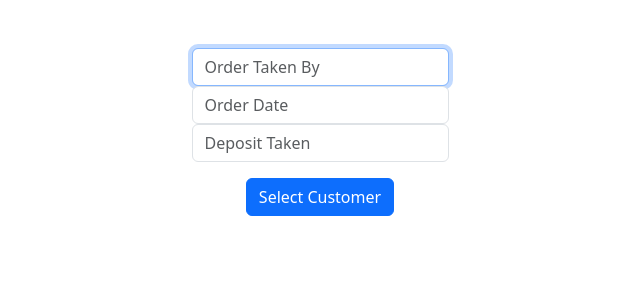
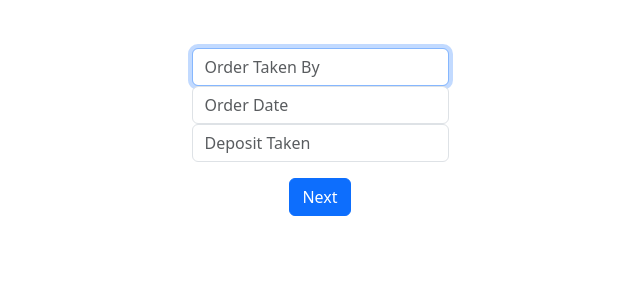
Before and after one commit to matthewellwood/project-4, a Flask app: page /customer_order in a window 1280 px wide. Shown: the part 80-380 px from the top of the page, without its empty margins (320-960 px from the left). Run offline with Flask 3, Linux system fonts and the light colour scheme; some libraries are stand-ins or nearby versions.

Commit message:
sort order number out

```diff
--- a/app.py
+++ b/app.py
@@ -145,10 +145,17 @@ def current_orders():
         for row in get_details:
             selling_price = row["selling_price"]
         # USE PYTHON TRY ?????
-        check_order = db.execute("SELECT item_id FROM current_order WHERE order_number = (?);", order_no)
+        order_info = db.execute("SELECT order_id FROM orders;")
+        for row in order_info:
+            new_order_no = row["order_id"]
+            order_no = int(new_order_no)+1
+        check_order = db.execute("SELECT item_id, Quantity FROM current_order WHERE order_number = (?);", order_no)
         for row in check_order:
-            item = row["item_id"]
-            #if item_id = item:
+            item_no = row["item_id"]
+            quant = row["Quantity"]
+            if item_id == item_no:
+                new_quant = quant + quantity
+                db.execute("UPDATE current_order SET Quantity = (?) WHERE item_id = (?) AND order_number = (?);", new_quant, item_id, order_no)
                 # UPDATE QUANTITY OF ITEM IN CURRENT ORDER , ELSE INSERT ITEM INTO ORDER
         db.execute("INSERT INTO current_order (item_id, selling_price, quantity, order_number) VALUES (?, ?, ?, ?);",item_id, selling_price, quantity, order_no)
         current = db.execute("SELECT * FROM current_order JOIN stock ON current_order.item_id = stock.item_id WHERE order_number = (?);", order_no)
@@ -158,7 +165,10 @@ def current_orders():
             quant = float(quantity)
             total = float(quant * sell)
             tot += float(total)
-        return render_template("current_order.html",current = current,order_number = order_no, total_cost = tot)
+        for row in current:
+            line_tot = row["selling_price"] * row["Quantity"]
+
+        return render_template("current_order.html",current = current,order_number = order_no, total_cost = total, line_tot = line_tot)
     else:
         # do the other
         return render_template("stock_list.html")
--- a/templates/customer_order.html
+++ b/templates/customer_order.html
@@ -17,8 +17,8 @@ Customer Order
     </div>
     </div>
     </form>
-    <form action="/choose_customer">
-    <button class="btn btn-primary" name = "customer" type="submit">Select Customer</button>
+    <form action="/order_basics">
+    <button class="btn btn-primary" type="submit">Next</button>
 
 </form>
 
--- a/templates/layout.html
+++ b/templates/layout.html
@@ -20,7 +20,7 @@
                 <ul class="navbar-nav me-auto mb-2 mb-lg-0">
                 <li class="nav-item">
                     <li class="nav-item"><a class="nav-link" href="/new_customer">Create New Customer</a></li>
-                    <li class="nav-item"><a class="nav-link" href="/customer_order">Create New Order</a></li>
+                    <li class="nav-item"><a class="nav-link" href="/choose_customer">Create New Order</a></li>
                 </li>
                 <li class="nav-item">
                     <a class="nav-link" href="/list_of_customers">Current Customers</a>
```
Also changed, not shown: templates/current_order.html (+6 -2 lines), aepricelist.db.
